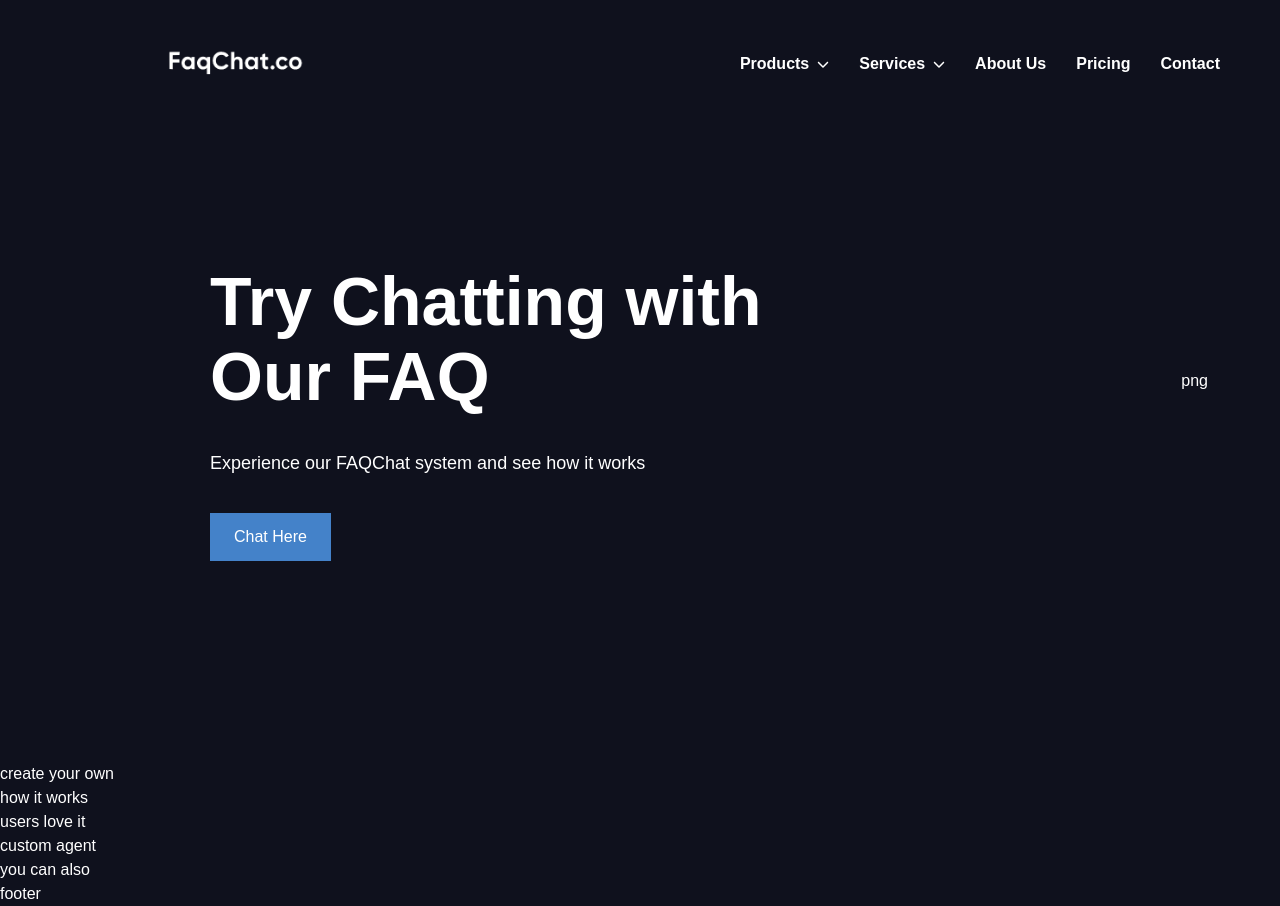
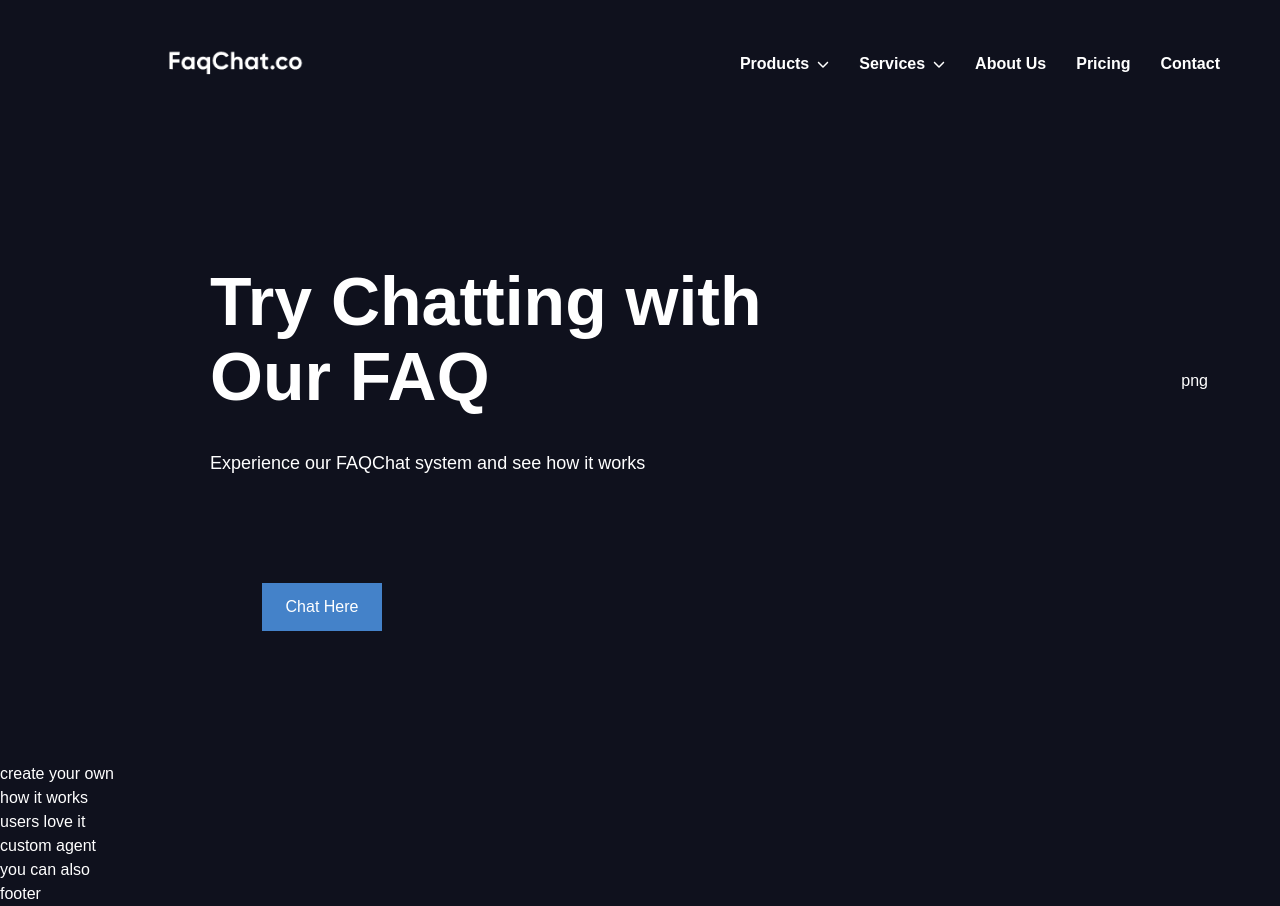
Before and after one commit to mbarto202/FAQChat, a Next.js app: page / in a window 1280 px wide. Built offline with nearby package versions, Linux system fonts and the light colour scheme.

Commit message:
installed prettier

```diff
--- a/app/components/TryChatting/TryChatting.module.css
+++ b/app/components/TryChatting/TryChatting.module.css
@@ -51,6 +51,21 @@
   flex-grow: 0;
 }
 
+.chatButtonFrame {
+  position: static;
+  width: 224px;
+  height: 60px;
+  display: flex;
+  flex-direction: row;
+  justify-content: center;
+  align-items: center;
+  gap: 10px;
+  padding: 16px 20px;
+  margin: 64px 0px;
+  flex: none;
+  order: 1;
+  flex-grow: 0;
+}
 
 .title {
   font-size: 68px;
--- a/app/components/TryChatting/TryChatting.tsx
+++ b/app/components/TryChatting/TryChatting.tsx
@@ -1,24 +1,28 @@
 "use client";
 
-import React from 'react';
-import Image from 'next/image';
-import styles from './TryChatting.module.css'; // Import the CSS file
+import React from "react";
+import Image from "next/image";
+import styles from "./TryChatting.module.css"; // Import the CSS file
 
 const TryChatting = () => {
   return (
     <section className={styles.tryChattingSection}>
-      <div className={styles.contentFrame}> {/* Frame encapsulating the title, text, and button */}
+      <div className={styles.contentFrame}>
+        {" "}
+        {/* Frame encapsulating the title, text, and button */}
         <div className={styles.titleTextFrame}>
           <div className="titleFrame">
             <h2 className={styles.title}>Try Chatting with Our FAQ</h2>
           </div>
-          <p className={styles.description}>Experience our FAQChat system and see how it works</p>
-          <button className={styles.chatButton}>Chat Here</button>
+          <p className={styles.description}>
+            Experience our FAQChat system and see how it works
+          </p>
+          <div className={styles.chatButtonFrame}>
+            <button className={styles.chatButton}>Chat Here</button>
+          </div>
         </div>
       </div>
-      <div className={styles.imageContainer}>
-        png
-      </div>
+      <div className={styles.imageContainer}>png</div>
     </section>
   );
 };
--- a/package.json
+++ b/package.json
@@ -23,6 +23,7 @@
     "eslint": "^8",
     "eslint-config-next": "14.2.8",
     "postcss": "^8",
+    "prettier": "^3.3.3",
     "tailwindcss": "^3.4.1",
     "typescript": "^5"
   }
```
Also changed, not shown: 1 other file (tests, documents, lock files or other folders). Lines whose indentation alone changed are shown as unchanged.
